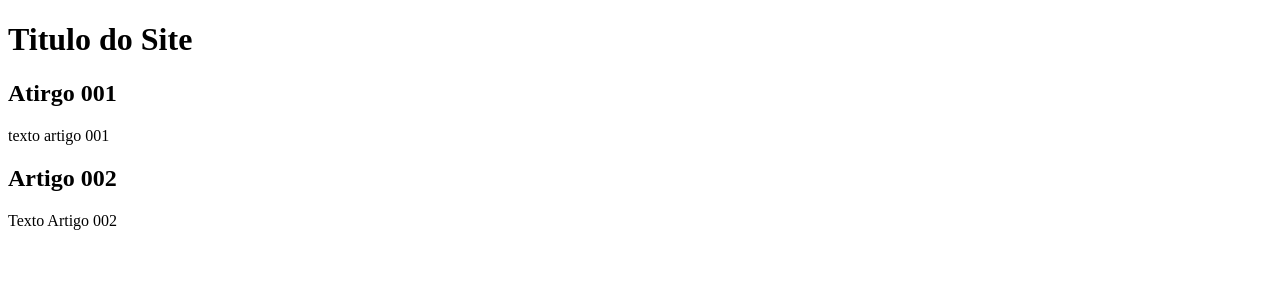
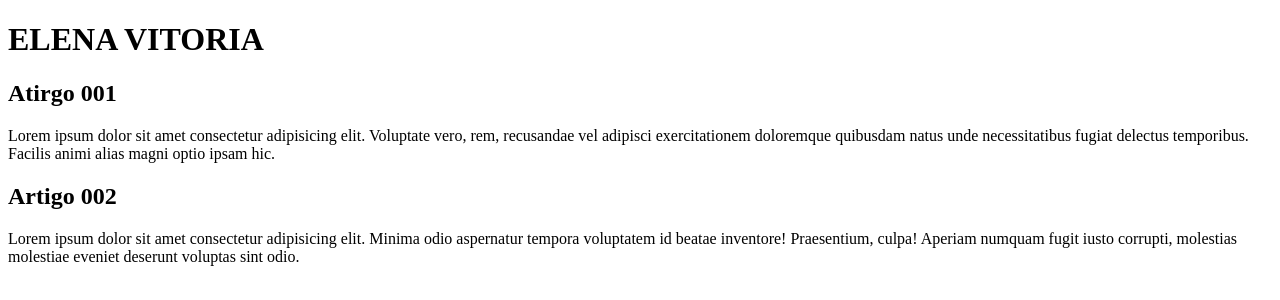
Before and after one commit to RECCOELHO/ProjetoE, a plain HTML site: page index.html in a window 1280 px wide. Drawn offline with Linux system fonts and the light colour scheme.

Commit message:
COMECEI A ESCREVER O CONTEUDO

```diff
--- a/index.html
+++ b/index.html
@@ -8,16 +8,16 @@
 <body>
     <main>
         <header>
-            <h1>Titulo do Site</h1>
+            <h1>ELENA VITORIA</h1>
         </header>
     </main>
     <article>
         <h2>Atirgo 001</h2>
-        <p>texto artigo 001</p>
+        <p>Lorem ipsum dolor sit amet consectetur adipisicing elit. Voluptate vero, rem, recusandae vel adipisci exercitationem doloremque quibusdam natus unde necessitatibus fugiat delectus temporibus. Facilis animi alias magni optio ipsam hic.</p>
     </article>
     <article>
             <h2>Artigo 002</h2>
-            <p>Texto Artigo 002</p>
+            <p>Lorem ipsum dolor sit amet consectetur adipisicing elit. Minima odio aspernatur tempora voluptatem id beatae inventore! Praesentium, culpa! Aperiam numquam fugit iusto corrupti, molestias molestiae eveniet deserunt voluptas sint odio.</p>
     </article>
 </body>
 </html>
```
